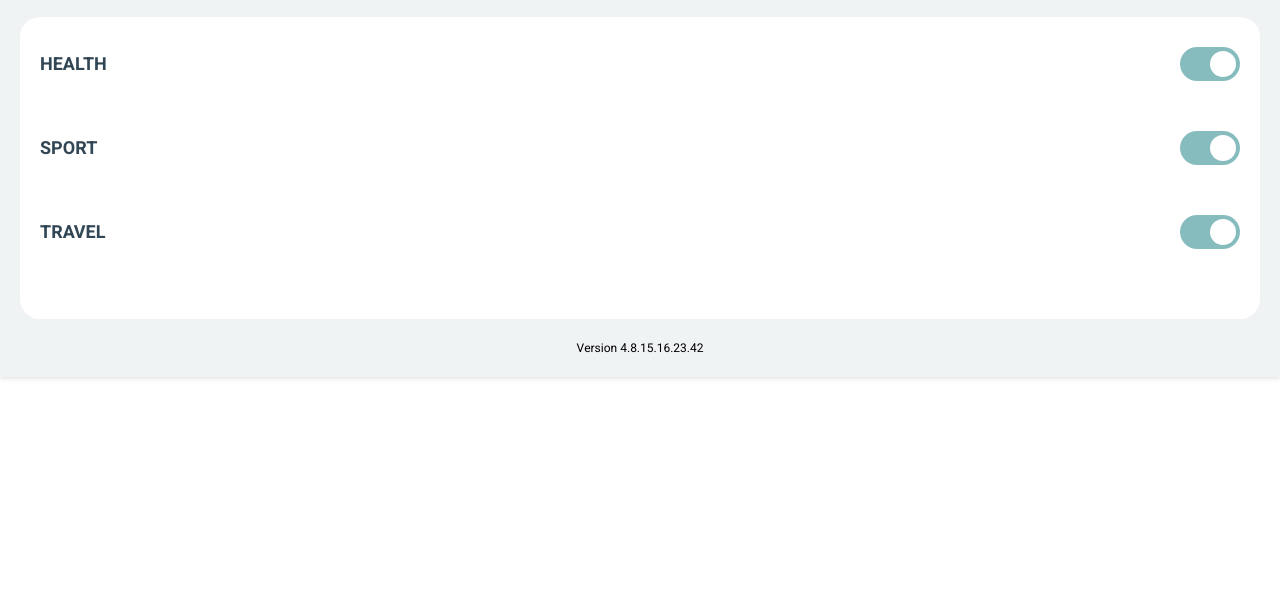
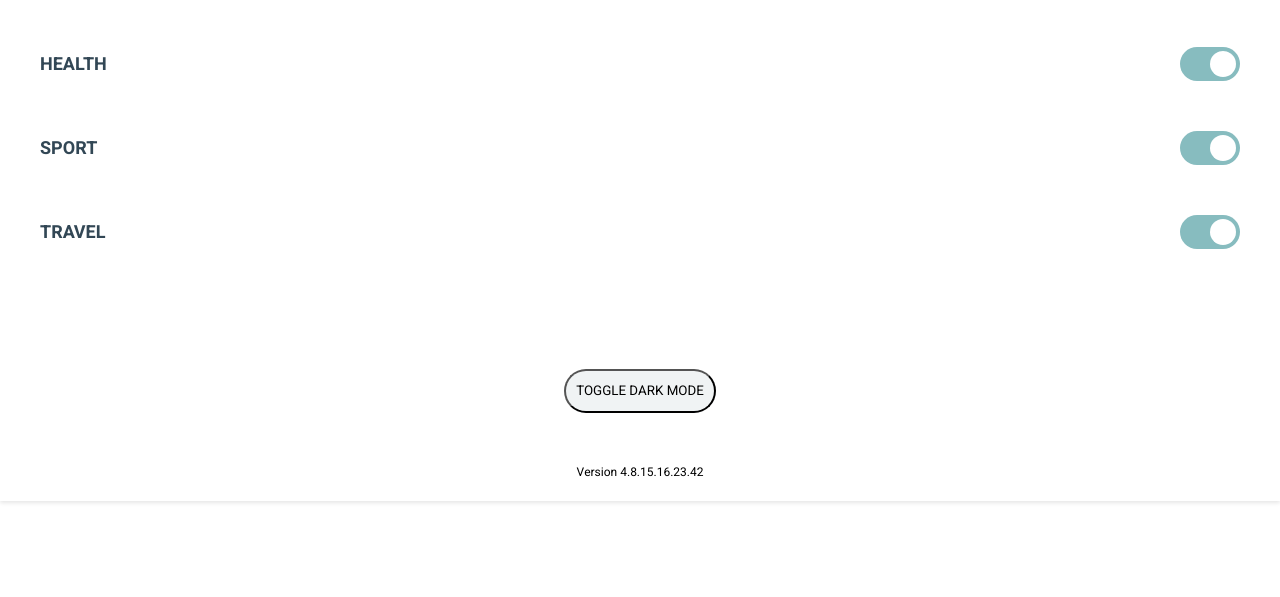
Before and after one commit to rts-cmk-wu10/newsbox-MiladRx, a website built with webpack: page src/settings.html in a window 1280 px wide. Shown: the part 203-800 px from the top of the page. Built offline with nearby package versions, Linux system fonts and the light colour scheme; no server answers; files whose address does not match are found by name.

Commit message:
Update 14-11-2023

```diff
--- a/src/scripts/tester.js
+++ b/src/scripts/tester.js
@@ -0,0 +1,10 @@
+document.addEventListener('DOMContentLoaded', function() {
+    const darkmodeBtn = document.querySelector('.darkmodebtn');
+    const container = document.querySelector('.flexButton');
+
+    darkmodeBtn.addEventListener('click', () => {
+      document.body.classList.toggle('darkmode');
+      container.classList.toggle('darkmode');
+      darkmodeBtn.textContent = document.body.classList.contains('darkmode') ? 'TOGGLE LIGHT MODE' : 'TOGGLE DARK MODE';
+    });
+  });
--- a/src/scss/_frontMenu.scss
+++ b/src/scss/_frontMenu.scss
@@ -115,8 +115,6 @@ header {
 
     }
 
-
-
     article {
         display: flex;
         align-items: center;
--- a/src/scss/_settings.scss
+++ b/src/scss/_settings.scss
@@ -98,3 +98,45 @@
         text-align: center;
     }
 }
+
+.flexButton {
+    display: flex;
+    justify-content: center;
+    margin: 40px;
+}
+
+
+.darkmodebtn {
+    background-color: #f0f3f4;
+    color: #000000;
+    padding: 10px;
+    border-radius: 30px;
+    margin: 10px;
+  }
+
+.darkmodebtn {
+
+    padding: 10px;
+    border-radius: 30px;
+    margin: 10px;
+}
+
+body {
+  --bg-color: #ffffff;
+  --text-color: #000000;
+}
+
+body.darkmode {
+  --bg-color: #000000;
+  --text-color: #ffffff;
+}
+
+.settings-container {
+  background-color: var(--bg-color);
+  color: var(--text-color);
+}
+
+.whitebox {
+  background-color: var(--bg-color);
+  color: var(--text-color);
+}
--- a/src/settings.html
+++ b/src/settings.html
@@ -9,7 +9,6 @@
 
     <link rel="stylesheet" href="main.css">
 </head>
-
 
 <body>
 
@@ -25,16 +24,11 @@
 
     </article>
 
-
     <div class="settings-container">
         <div class="title">
             <h2><span class="manage">Manage</span><br>Categories</h2>
-
-
         </div>
         <section class="whitebox">
-
-
             <div class="category">
                 <span>HEALTH</span>
                 <label class="switch">
@@ -42,8 +36,6 @@
                     <span class="slider"></span>
                 </label>
             </div>
-
-
             <div class="category">
                 <span>SPORT</span>
                 <label class="switch">
@@ -51,8 +43,6 @@
                     <span class="slider"></span>
                 </label>
             </div>
-
-
             <div class="category">
                 <span>TRAVEL</span>
                 <label class="switch">
@@ -60,17 +50,15 @@
                     <span class="slider"></span>
                 </label>
             </div>
-
-
         </section>
 
-
-
-
+        <div class="flexButton">
+            <button class="darkmodebtn">TOGGLE DARK MODE</button>
+        </div>
 
         <footer>Version 4.8.15.16.23.42</footer>
+    </div>
 
-    </div>
 
 
 </body>
```
Also changed, not shown: dist/main.css, dist/main.js, 2 other files.
